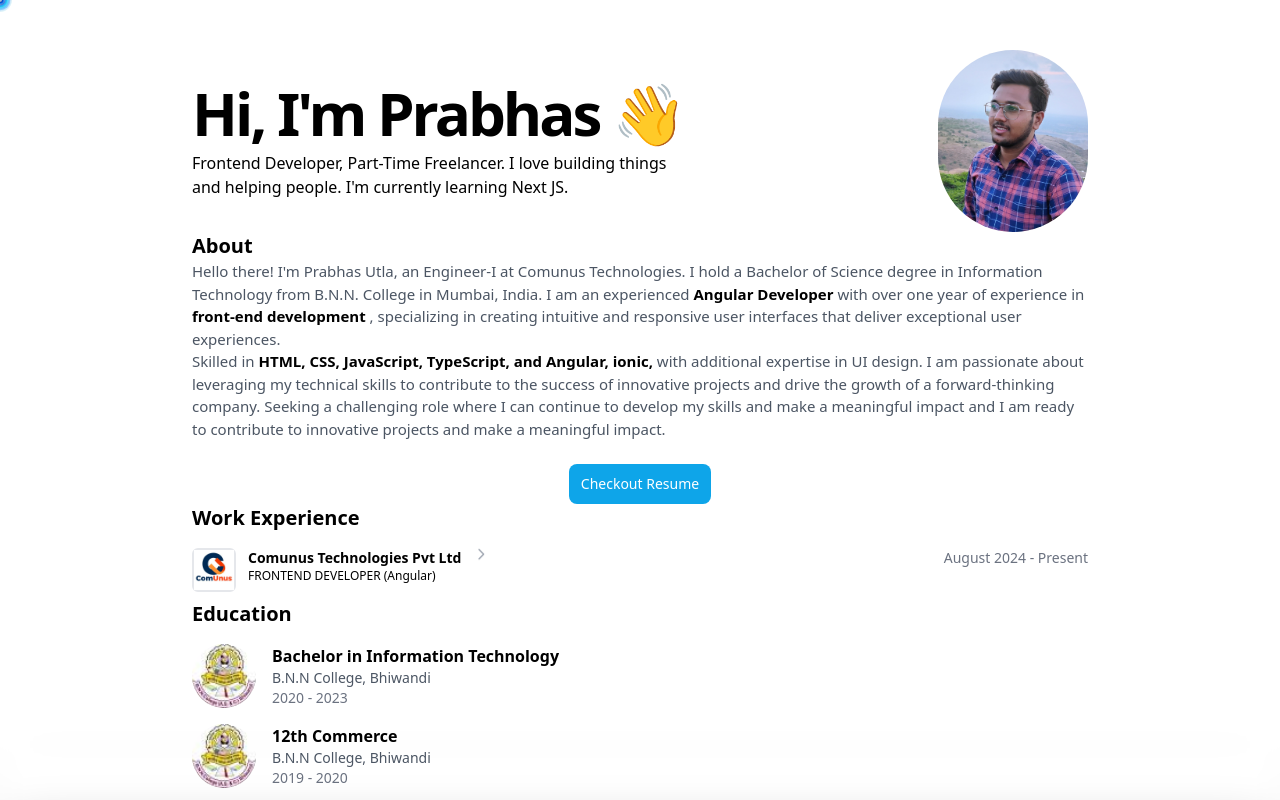
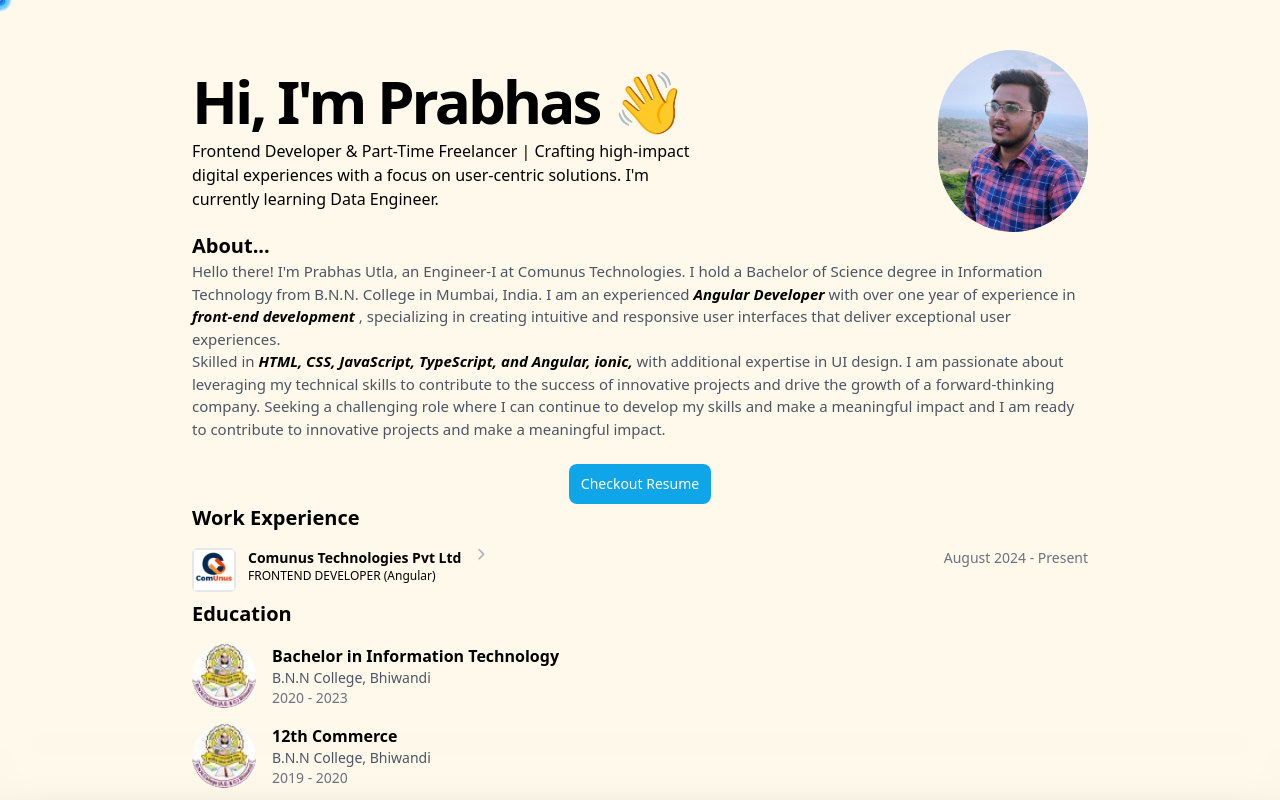
Before and after one commit to Uprabhas/Uprabhas, an Angular app: page / in a window 1280 px wide. Shown: the top 800 px of the page. Built offline with nearby package versions, Linux system fonts and the light colour scheme.

Commit message:
bio changes in about & my page.

```diff
--- a/src/app/app.component.ts
+++ b/src/app/app.component.ts
@@ -50,6 +50,7 @@
     '#F0FFFE', // Very Light Blue
     '#DAECF5', // Pale Blue
     '#C0E5FE', // Soft Blue
+    '#BCD2E8', // Subtle Pale Blue
     '#90CCFE', // Light Blue
     '#87CEFB', // Sky Blue
     '#60B2FE', // Brighter Sky Blue
@@ -64,7 +65,6 @@
     '#015CE0', // Intense Blue
     '#2234A8', // Navy Blue
     '#73A5C6', // Muted Blue
-    '#BCD2E8', // Subtle Pale Blue
     '#91BAD6', // Softened Blue
   ];
 
--- a/src/app/components/about/about.component.html
+++ b/src/app/components/about/about.component.html
@@ -1,12 +1,12 @@
 <div>
-  <p class="font-bold text-xl">About</p>
+  <p class="font-bold text-xl">About...</p>
   <p class="text-[15px] text-gray-600 dark:text-gray-500">
     Hello there! I'm Prabhas Utla, an Engineer-I at Comunus Technologies. I hold a Bachelor of Science degree in
-    Information Technology from B.N.N. College in Mumbai, India. I am an experienced <span class="font-semibold text-black"> Angular Developer </span>  with over one
-    year of experience in <span class="font-semibold text-black"> front-end development </span>, specializing in creating intuitive and responsive user interfaces that
+    Information Technology from B.N.N. College in Mumbai, India. I am an experienced <span class="font-semibold text-black italic"> Angular Developer </span>  with over one
+    year of experience in <span class="font-semibold text-black italic"> front-end development </span>, specializing in creating intuitive and responsive user interfaces that
     deliver exceptional user experiences.<br>
     Skilled in
-    <span class="font-semibold text-black">
+    <span class="font-semibold text-black italic">
       HTML, CSS, JavaScript, TypeScript, and Angular, ionic,
     </span>
     with additional expertise in UI design. I am passionate about leveraging my
--- a/src/app/components/my/my.component.html
+++ b/src/app/components/my/my.component.html
@@ -5,8 +5,8 @@
       Hi, I&apos;m Prabhas 👋
     </h1>
     <p class="max-w-[300px] md:max-w-[500px] text-[14px] md:text-[16px]">
-      Frontend Developer, Part-Time Freelancer. I love building things and helping people.
-      I&apos;m currently learning Next JS.
+      Frontend Developer & Part-Time Freelancer | Crafting high-impact digital experiences with a focus on user-centric solutions.
+      I&apos;m currently learning Data Engineer.
     </p>
   </div>
   <!-- Right Section -->
--- a/src/styles.scss
+++ b/src/styles.scss
@@ -60,9 +60,5 @@
     }
 }
 body {
-    cursor: src('/butterfly-cursor.jpg'), auto;
+    background: rgb(254, 249, 234);
   }
-
-:host {
-    cursor: url('/butterfly-cursor.jpg'), auto;
-  }
```
